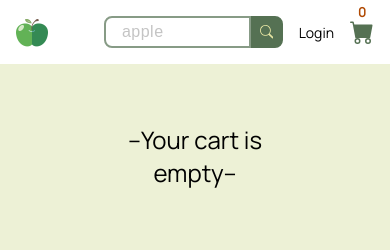
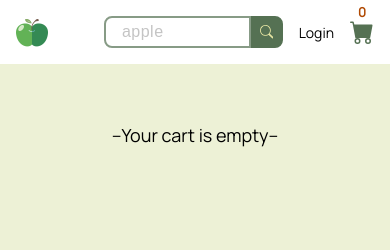
Before and after one commit to rwothmio/fresh-fruits-store, a React (Create React App) app: page /cart in a window 390 px wide. Shown: the top 250 px of the page. Built offline with nearby package versions, Linux system fonts and the light colour scheme.

Commit message:
reduce font-size for small screens

```diff
--- a/src/containers/cart-checkout/cart-container.css
+++ b/src/containers/cart-checkout/cart-container.css
@@ -9,3 +9,9 @@
     margin-bottom: 7rem;
     text-align: center;
 }
+
+@media screen and (max-width: 550px) {
+    #emptyCart {
+        font-size: 18px;
+    }
+}
```
